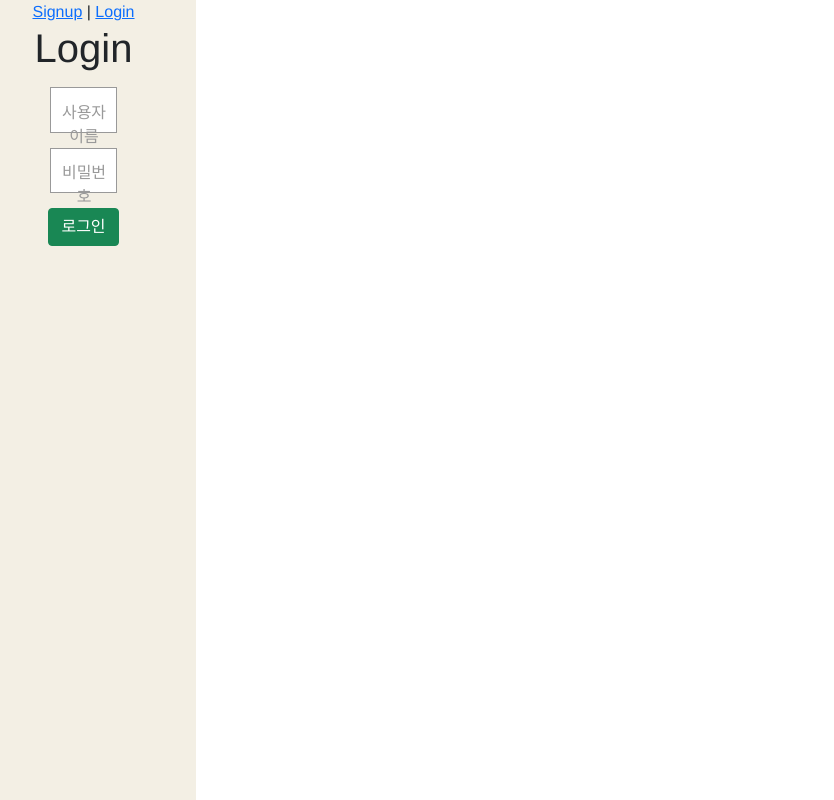
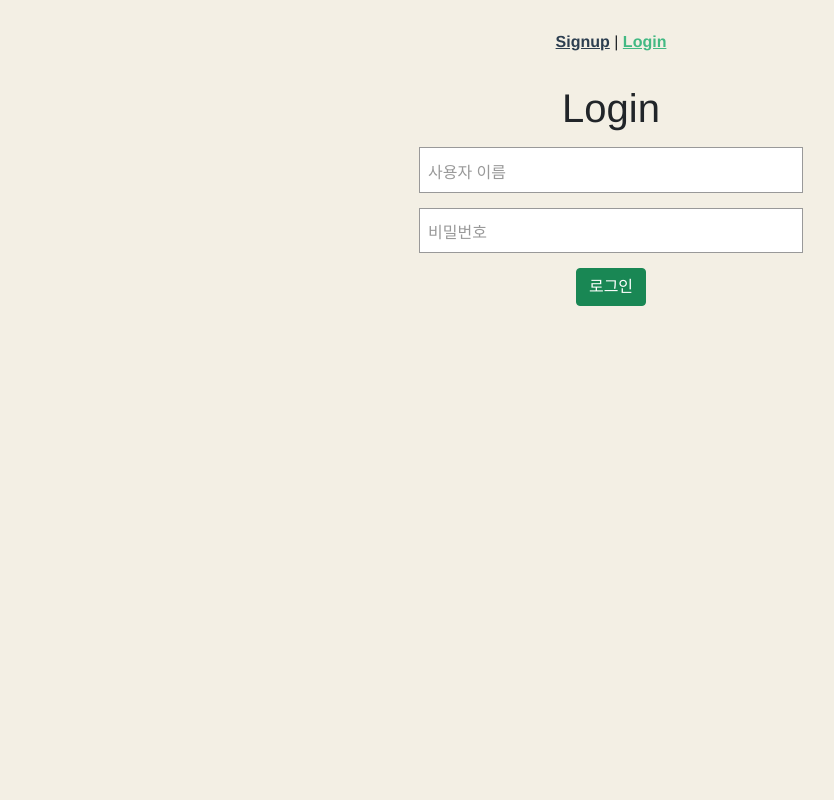
Before and after one commit to devysi0827/movit_front, a Vue app: page /accounts/login in a window 1280 px wide. Shown: the whole page, without its empty margins (29-863 px from the left). Built offline with nearby package versions, Linux system fonts and the light colour scheme.

Commit message:
style scoped

```diff
--- a/src/App.vue
+++ b/src/App.vue
@@ -27,8 +27,10 @@
       </div>
     </span>
     <span v-else>
-      <router-link :to="{ name: 'Signup' }">Signup</router-link> |
-      <router-link :to="{ name: 'Login' }">Login</router-link>
+      <div id="nav" style="background-color: #F3EFE4;">
+        <router-link :to="{ name: 'Signup' }">Signup</router-link> |
+        <router-link :to="{ name: 'Login' }">Login</router-link>
+      </div>
     </span>
     <router-view @login="isLogin = true"/>
   </div>
@@ -59,7 +61,9 @@ export default {
 </script>
 
 <style>
-
+html {
+  background-color: #F3EFE4;
+}
 #app {
   font-family: Avenir, Helvetica, Arial, sans-serif;
   -webkit-font-smoothing: antialiased;
--- a/src/views/accounts/LoginView.vue
+++ b/src/views/accounts/LoginView.vue
@@ -67,7 +67,9 @@ $(document).ready(function() {
 </script>
 
 <style scoped>
-
+html {
+  background-color: #F3EFE4;
+}
 .textbox {
   position: relative;
   width: 30%;
--- a/src/views/accounts/SignupView.vue
+++ b/src/views/accounts/SignupView.vue
@@ -95,6 +95,9 @@ $(document).ready(function() {
 </script>
 
 <style>
+html {
+  background-color: #F3EFE4;
+}
 .textbox {
   position: relative;
   width: 30%;
--- a/src/views/communities/CreateReviewComment.vue
+++ b/src/views/communities/CreateReviewComment.vue
@@ -146,7 +146,7 @@ export default {
 
 </script>
 
-<style>
+<style scoped>
 div {
   background-color: white;
 }
--- a/src/views/mains/HomeView.vue
+++ b/src/views/mains/HomeView.vue
@@ -72,5 +72,6 @@ html {
 }
 #nav {
   background-color: black;
+  color:white;
 }
 </style>
--- a/src/views/mains/Maindoor.vue
+++ b/src/views/mains/Maindoor.vue
@@ -179,29 +179,29 @@ body {
 </style>
 
 <style>
-  * {
+  /* * {
   margin: 0;
   padding: 0;
 
-}
+} */
 
-html, body {
-  /* background-color: black; */
+/* html, body {
+  background-color: black;
   height: 100%;
   touch-action: none;
-}
+}  */
 
-
+/*
 body {
   overflow: hidden;
   display: -webkit-box;
   display: -ms-flexbox;
-  /* display: flex; */
+  display: flex;
   -webkit-perspective: 1000px;
           perspective: 1000px;
   -webkit-transform-style: preserve-3d;
           transform-style: preserve-3d;
-}
+} */
 
 #drag-container, #spin-container {
   position: relative;
--- a/src/views/mains/Slider.vue
+++ b/src/views/mains/Slider.vue
@@ -91,7 +91,7 @@ html, body {
 .entire-content {
 	margin: auto;
 	width: 190px;
-	perspective: 100%;
+	perspective: 1000px;
 	position: relative;
 	padding-top: 80px;
   background-color: #000;
--- a/src/views/profiles/ProfileView.vue
+++ b/src/views/profiles/ProfileView.vue
@@ -75,7 +75,7 @@ export default {
 }
 </script>
 
-<style>
+<style scoped>
 html {
   background-color: #F3EFE4;
 }
--- a/src/views/recommendations/MovieRecommendationView.vue
+++ b/src/views/recommendations/MovieRecommendationView.vue
@@ -1,5 +1,5 @@
 <template>
-<div>
+<div style="background-color:#F3EFE4">
   <center>
     <h1>Today Movie</h1>
     <img width="500" height="500" src="../../../image/1.png" alt="">
@@ -167,7 +167,7 @@ export default {
 
 </script>
 
-<style>
+<style scoped>
   select#feel option[value="버럭"]   { background-color: red;   }
 /* select#feel option[value="others"] { background-image:url(others.png); }  */
 </style>
```
